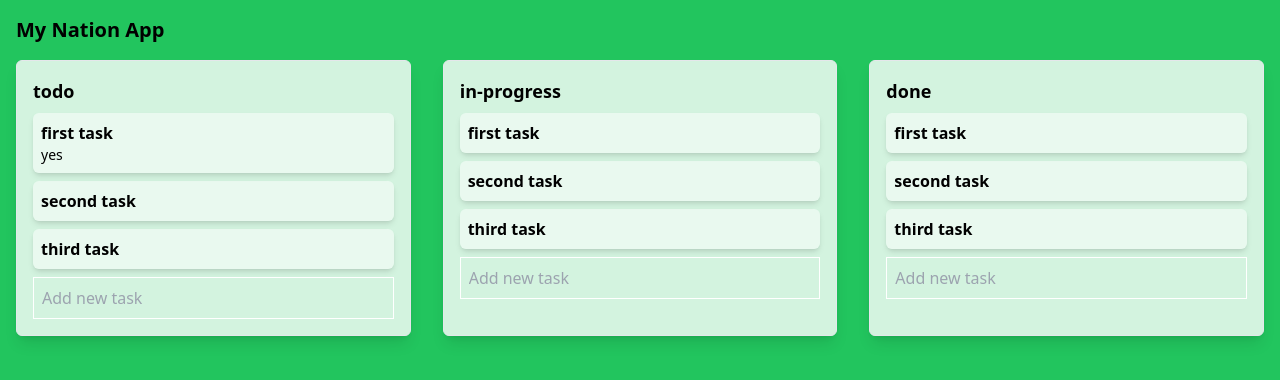
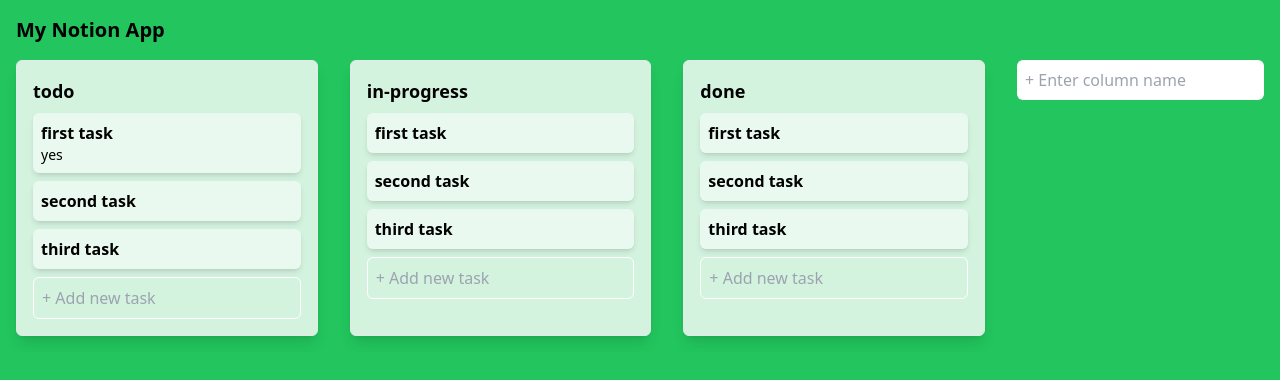
Before and after one commit to AsgarovAsgar/vue-trello-app, a Vue app: page /#/ in a window 1280 px wide. Shown: the top 380 px of the page. Built offline with nearby package versions, Linux system fonts and the light colour scheme.

Commit message:
now we can move task within column and create a new column

```diff
--- a/src/store/index.js
+++ b/src/store/index.js
@@ -19,6 +19,12 @@
         description: 'test'
       })
     },
+    CREATE_COLUMN(state, { name }) {
+      state.board.columns.push({
+        name,
+        tasks: []
+      })
+    },
     UPDATE_TASK(state, { task, key, value}) {
        task[key] = value
     },
@@ -38,6 +44,10 @@
       const columnList = state.board.columns
       const takenColumn = columnList.splice(fromColumnIndex, 1)[0]
       columnList.splice(toColumnIndex, 0, takenColumn)
+    },
+    MOVE_TASK_WITHIN_COLUMN(state, {tasks, fromTaskIndex, toTaskIndex}) {
+      const takenTask = tasks.splice(fromTaskIndex, 1)[0]
+      tasks.splice(toTaskIndex, 0, takenTask)
     }
   },
   getters: {
--- a/src/views/Board.vue
+++ b/src/views/Board.vue
@@ -1,13 +1,13 @@
 <template>
   <div class="bg-green-500 min-h-screen">
     <!-- {{board}} -->
-    <h1 class="px-4 pt-4 text-xl font-bold">My Nation App</h1>
-    <div class="flex flex-row gap-8 p-4">
+    <h1 class="px-4 pt-4 text-xl font-bold">My Notion App</h1>
+    <div class="flex flex-row flex-grow overflow-auto gap-8 p-4">
       <div
-        class="p-4 border flex flex-col gap-2 rounded-md max-w-lg flex-1 bg-white/80 shadow-lg"
+        class="p-4 flex-shrink-0 border flex flex-col gap-2 rounded-md max-w-lg flex-1 bg-white/80 shadow-lg"
         v-for="(column, index) in board.columns"
         :key="column.name"
-        @drop="moveTaskOrColumn($event, column.name, column.tasks)"
+        @drop="moveTaskOrColumn($event, column.name, column.tasks, index)"
         @dragover.prevent
         @dragenter.prevent
 
@@ -21,11 +21,15 @@
           <div
             id="task"
             class="rounded-md p-2 bg-white/50 shadow-md"
-            v-for="task in column.tasks"
+            v-for="(task, index) in column.tasks"
             :key="task.id"
             @click="goToTask(task)"
             draggable="true"
-            @dragstart="pickupTask($event, task.id, column.name)"
+            @dragstart="pickupTask($event, task.id, column.name, index)"
+
+            @dragover.prevent
+            @dragenter.prevent
+            @drop="moveTaskWithinColumn($event, column.tasks, index)"
           >
             <p class="font-semibold">
               {{task.name}}
@@ -36,11 +40,20 @@
           </div>
           <input
             type="text"
-            placeholder="Add new task"
-            class="p-2 bg-transparent border border-white"
+            placeholder="+ Add new task"
+            class="p-2 bg-transparent border rounded-md border-white"
             @keyup.enter="createTask($event, column.tasks)"
           >
         </div>
+      </div>
+      <div id="newColumn" class="flex-shrink-0">
+        <input
+          type="text"
+          class="p-2 flex-grow w-full rounded-md"
+          placeholder="+ Enter column name"
+          v-model="newColumnName"
+          @keyup.enter="createColumn()"
+        >
       </div>
     </div>
     <div v-if="isTaskOpen" @click.self="close" class="absolute top-0 left-0 w-full h-screen flex justify-center items-center bg-gray-900/40">
@@ -53,6 +66,11 @@
 import { mapState } from 'vuex'
 
 export default {
+  data() {
+    return {
+      newColumnName: ''
+    }
+  },
   computed: {
     ...mapState(['board']),
     isTaskOpen() {
@@ -76,14 +94,23 @@
       })
       e.target.value = ''
     },
-    pickupTask(e, taskId, columnName) {
+    createColumn() {
+      this.$store.commit('CREATE_COLUMN', {
+        name: this.newColumnName
+      })
+      this.newColumnName = ''
+    },
+    pickupTask(e, taskId, columnName, index) {
       // console.log('pickupTask', e, taskId, columnName);
       e.dataTransfer.dropEffect = 'move'
       e.dataTransfer.effectAllowed = 'move'
 
       e.dataTransfer.setData('task-id', taskId)
       e.dataTransfer.setData('column-name', columnName)
+      // for identifing is it column or task
       e.dataTransfer.setData('type', 'task')
+
+      e.dataTransfer.setData('from-task-index', index)
     },
     pickupColumn(e, fromColumnIndex) {
       e.dataTransfer.dropEffect = 'move'
@@ -95,7 +122,6 @@
       // first of all I should define what I want to drag. Is it task or column
     },
     moveTaskOrColumn(e, toColumnName, toColumnTasks, toColumnIndex) {
-      console.log('moveTask', e, toColumnName, toColumnTasks);
       const type  = e.dataTransfer.getData('type')
       console.log('type', type);
 
@@ -107,7 +133,8 @@
           fromColumnName,
           toColumnName,
           toColumnTasks,
-          taskId
+          taskId,
+          toColumnIndex
         })
       } else if (type === 'column') {
         const fromColumnIndex = e.dataTransfer.getData('from-column-index')
@@ -119,6 +146,15 @@
       }
       // console.log('fromColumnName', fromColumnName);
       // console.log('fromTaskId', fromTaskId);
+    },
+    moveTaskWithinColumn(e, tasks, toTaskIndex) {
+      const fromTaskIndex = e.dataTransfer.getData('from-task-index')
+
+      this.$store.commit('MOVE_TASK_WITHIN_COLUMN', {
+        tasks,
+        fromTaskIndex,
+        toTaskIndex
+      })
     }
   }
 }
```
